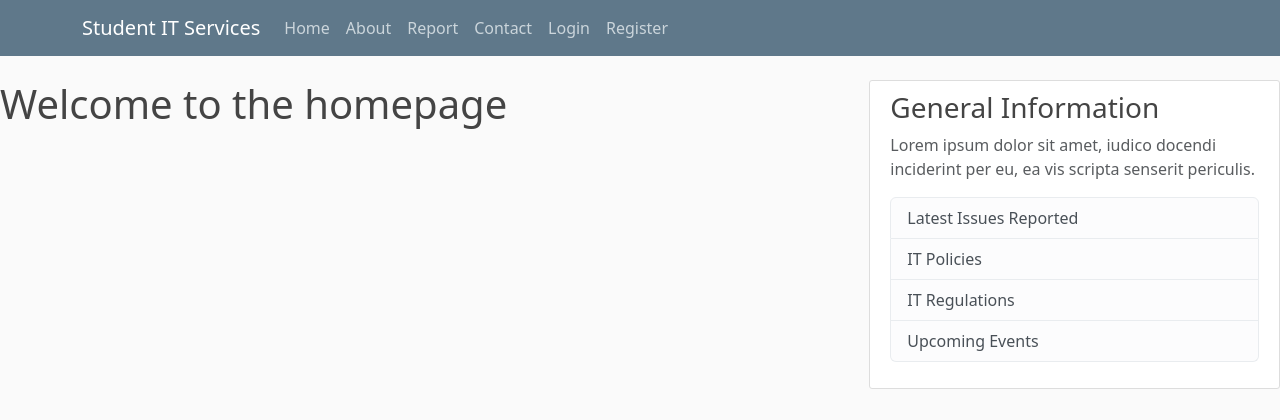
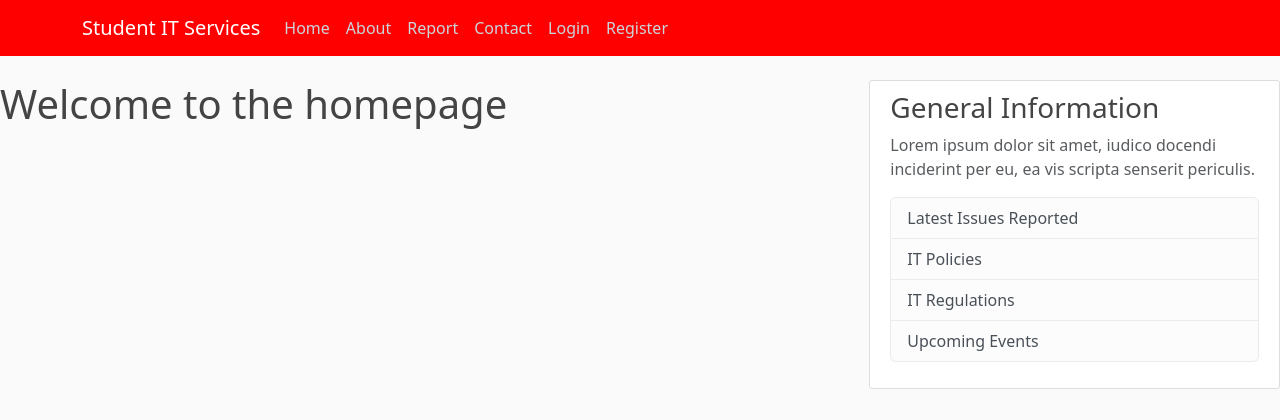
Before and after one commit to Tobe642/Django-app, a Django app: page / in a window 1280 px wide. Shown: the top 420 px of the page. Run offline with Django 5.2, Linux system fonts and the light colour scheme.

```diff
--- a/itreporting/static/css/styles.css
+++ b/itreporting/static/css/styles.css
@@ -13,7 +13,7 @@ body {
   }
 
   .bg-steel {
-    background-color: #5f788a;
+    background-color: #ff0000;
   }
 
   .site-header .navbar-nav .nav-link {
```
